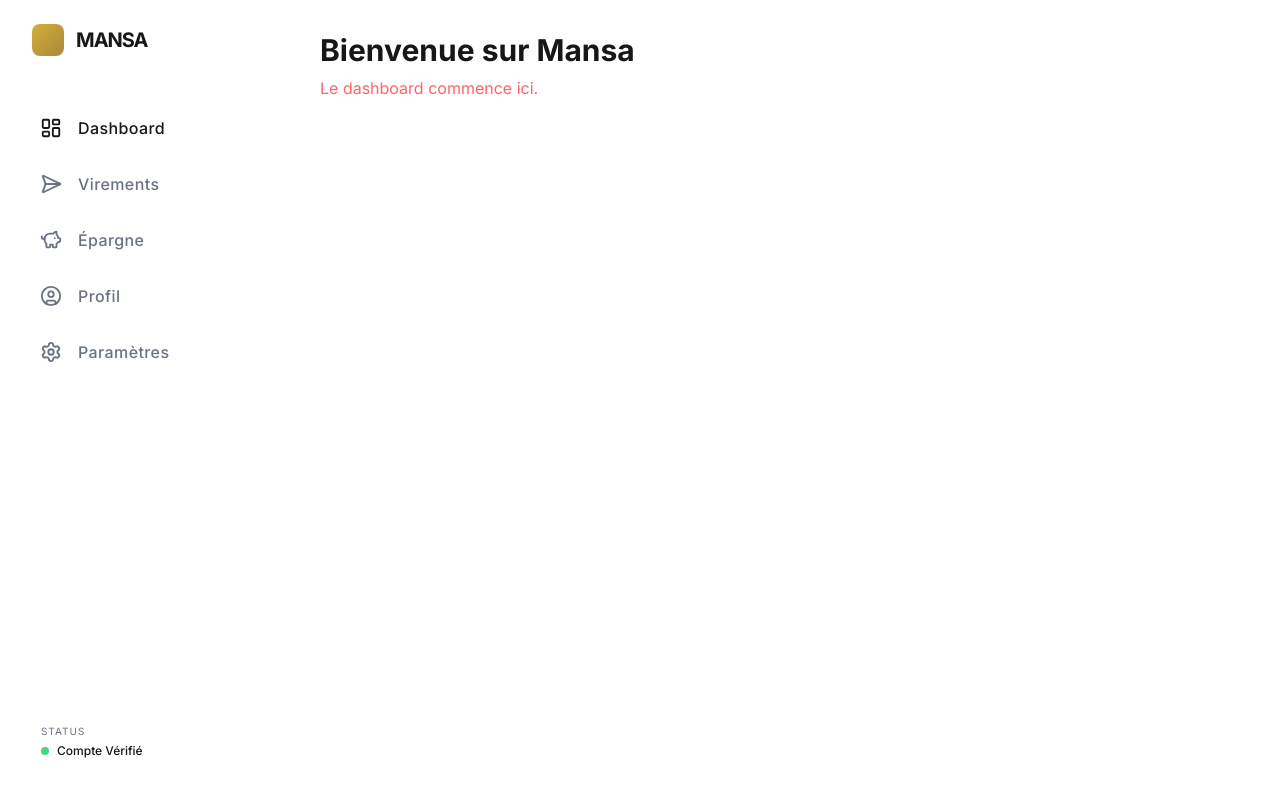
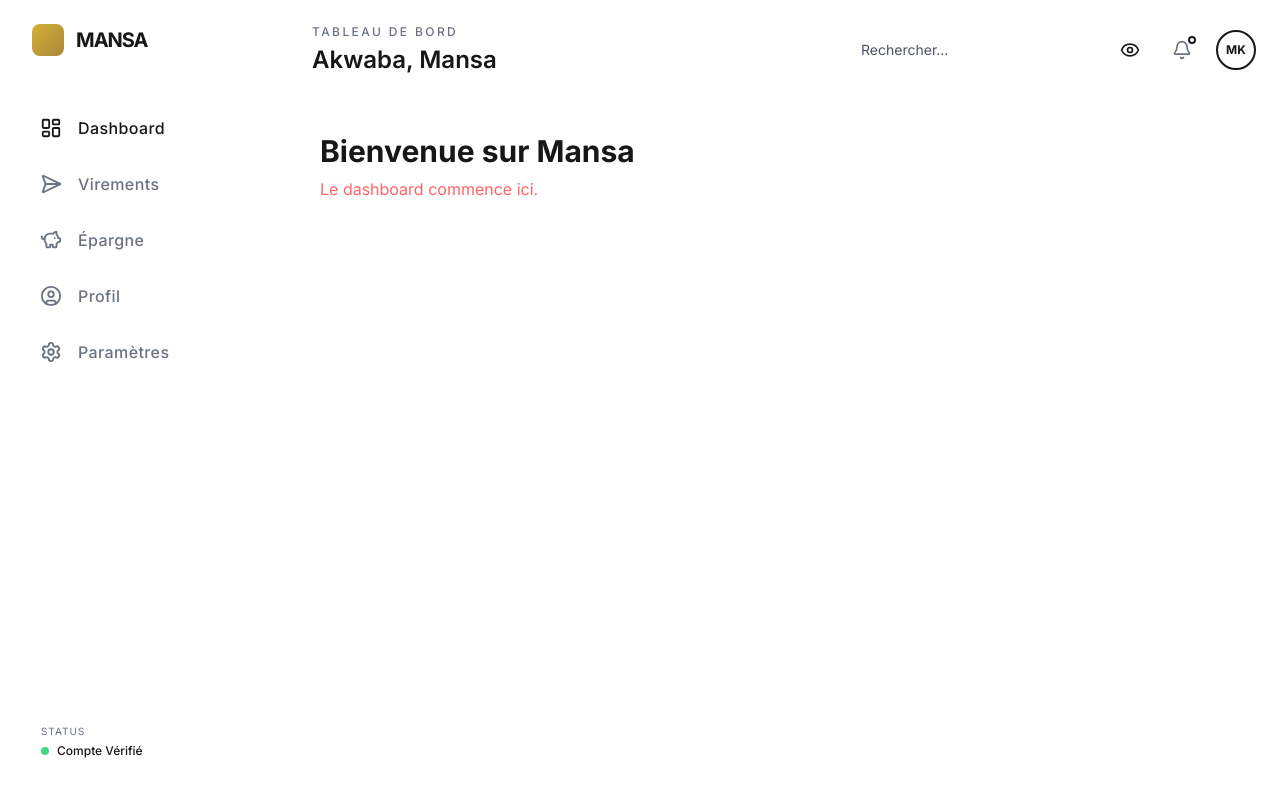
Before and after one commit to JojoKouam/mansa-next-gen, a Next.js app: page / in a window 1280 px wide. Shown: the top 796 px of the page. Built offline with nearby package versions, Linux system fonts and the light colour scheme.

Commit message:
[ADD] Header components and privacy

```diff
--- a/src/app/layout.tsx
+++ b/src/app/layout.tsx
@@ -1,6 +1,7 @@
-import { Sidebar } from "@/components/layout/Sidebar";
 import "./globals.css";
 import { Inter } from "next/font/google";
+import { Sidebar } from "@/components/layout/Sidebar";
+import { Header } from "@/components/layout/Header";
 
 const inter = Inter({ subsets: ["latin"] });
 
@@ -13,12 +14,18 @@ export default function RootLayout({
     <html lang="fr">
       <body className={`${inter.className} bg-mansa-black text-mansa-offWhite antialiased`}>
         <div className="flex min-h-screen">
-          {/* Notre Sidebar qui sera à gauche */}
+          {/* 1. La Sidebar reste à gauche */}
           <Sidebar />
-          {/* Le contenu de la page qui sera à droite */}
-          <main className="flex-1 lg:ml-72 p-8">
-            {children}
-          </main>
+
+          {/* 2. On crée un bloc à droite qui contient le Header ET le Contenu */}
+          <div className="flex-1 lg:ml-72 flex flex-col">
+            <Header />
+
+            {/* Le contenu de la page vient juste en dessous du Header */}
+            <main className="p-8">
+              {children}
+            </main>
+          </div>
         </div>
       </body>
     </html>
--- /dev/null
+++ b/src/components/layout/Header.tsx
@@ -0,0 +1,56 @@
+"use client";
+
+import { Bell, Search, Eye, EyeOff } from 'lucide-react';
+import { useState } from 'react';
+
+export const Header = () => {
+  const [isPrivate, setIsPrivate] = useState(false);
+
+  return (
+    <header className="sticky top-0 z-30 w-full border-b border-white/5 bg-mansa-black/60 backdrop-blur-xl p-6">
+      <div className="flex items-center justify-between">
+
+        {/* Section Gauche : Titre dynamique */}
+        <div>
+          <h2 className="text-gray-500 text-xs font-medium uppercase tracking-[0.2em]">Tableau de Bord</h2>
+          <h1 className="text-2xl font-semibold mt-1">Akwaba, Mansa</h1>
+        </div>
+
+        {/* Section Droite : Actions */}
+        <div className="flex items-center gap-6">
+
+          {/* Barre de recherche minimaliste */}
+          <div className="hidden md:flex items-center gap-3 bg-mansa-anthracite border border-white/5 px-4 py-2 rounded-full w-64">
+            <Search size={18} className="text-gray-500" />
+            <input
+              type="text"
+              placeholder="Rechercher..."
+              className="bg-transparent border-none outline-none text-sm text-mansa-offWhite placeholder:text-gray-600"
+            />
+          </div>
+
+          {/* Privacy Toggle */}
+          <button
+            onClick={() => setIsPrivate(!isPrivate)}
+            className="p-2 hover:bg-mansa-anthracite rounded-full transition-colors text-mansa-gold"
+            title={isPrivate ? "Afficher les montants" : "Masquer les montants"}
+          >
+            {isPrivate ? <EyeOff size={20} /> : <Eye size={20} />}
+          </button>
+
+          {/* Notifications */}
+          <div className="relative">
+            <Bell size={20} className="text-gray-500 hover:text-mansa-offWhite cursor-pointer" />
+            <span className="absolute -top-1 -right-1 w-2 h-2 bg-mansa-gold rounded-full border-2 border-mansa-black"></span>
+          </div>
+
+          {/* Avatar Utilisateur */}
+          <div className="w-10 h-10 rounded-full border-2 border-mansa-gold/30 overflow-hidden bg-mansa-anthracite">
+             {/* Ici on mettra une image plus tard */}
+             <div className="w-full h-full flex items-center justify-center text-xs font-bold">MK</div>
+          </div>
+        </div>
+      </div>
+    </header>
+  );
+};
```
